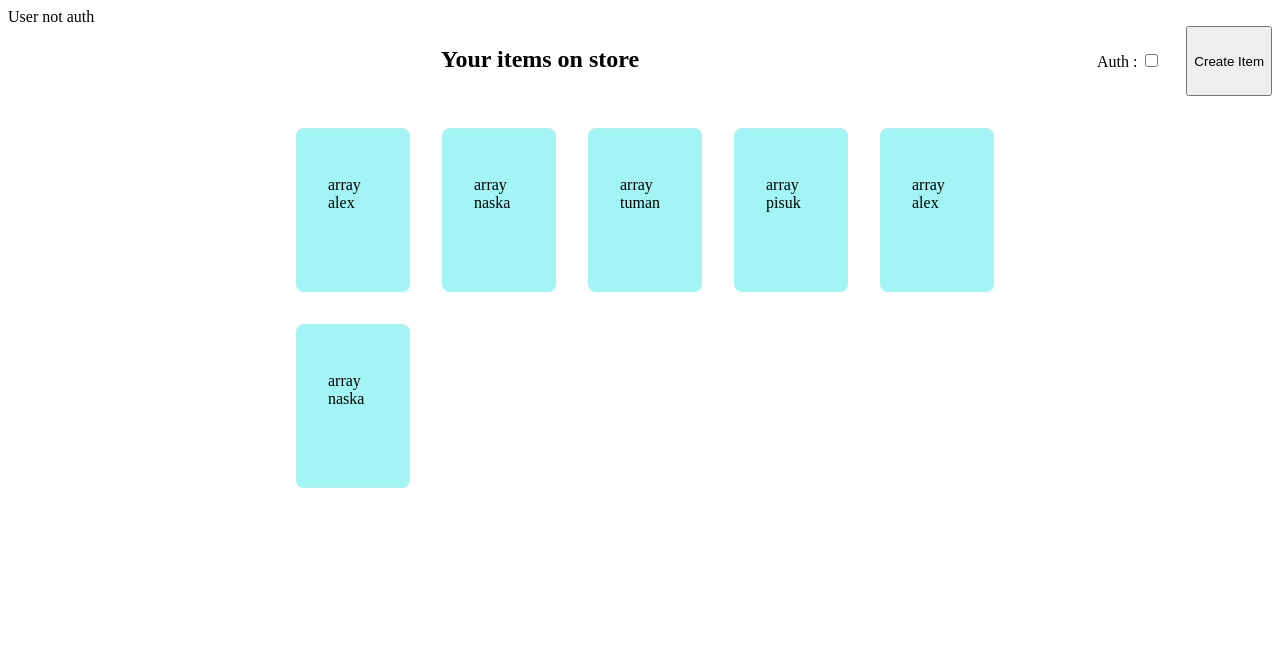
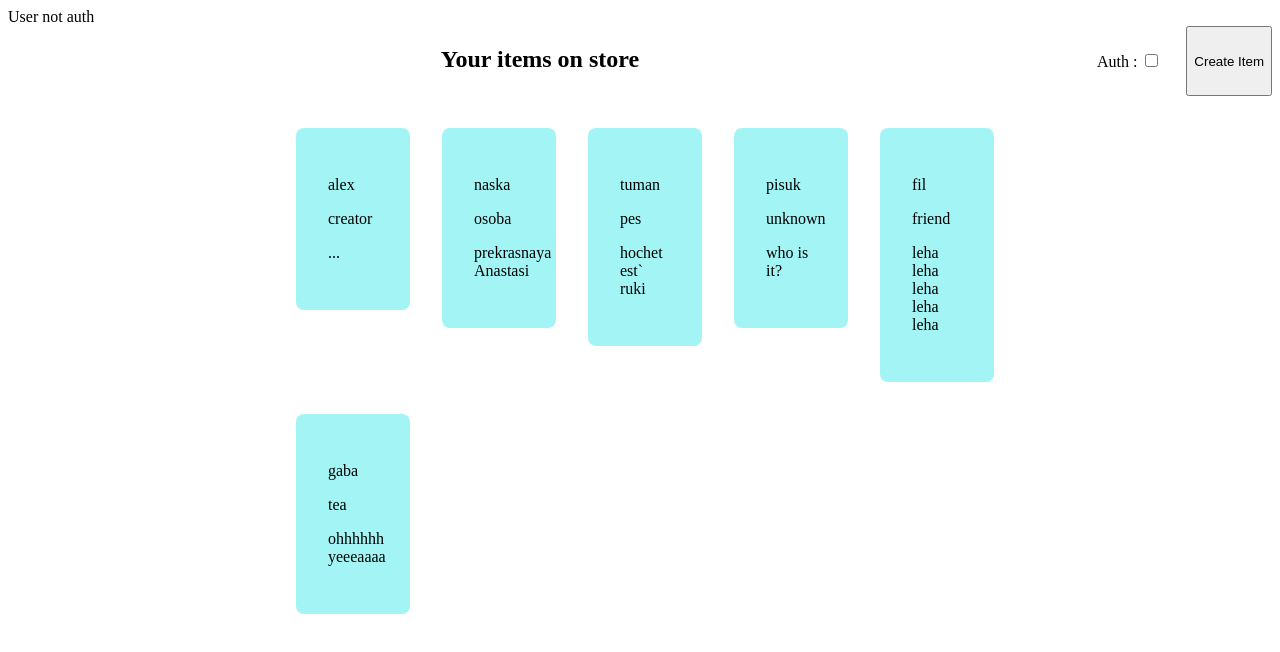
Before and after one commit to songvo1018/storage-practice, a React (Create React App) app: page / in a window 1280 px wide. Shown: the top 652 px of the page. Built offline with nearby package versions, Linux system fonts and the light colour scheme.

Commit message:
1.4 Create item dont dispatch to store. Problem with inputs

```diff
--- a/src/App.js
+++ b/src/App.js
@@ -1,16 +1,19 @@
 import React, {Component} from 'react';
 import {connect} from 'react-redux'
-import Layout from './layout/Layout';
+import Layout from './containers/layout/Layout';
+import { createItem } from './store/actions/items';
 
 
 class App extends Component {
   render() {
     const {user, arr} = this.props
 
+
+
     return (
 			<div>
 				{user ? <span>User not auth</span> : <span>User not auth</span>}
-				<Layout arr={arr} />
+				<Layout arr={arr} auth={user.isAuthenticated}/>
 			</div>
 		);
 
@@ -20,8 +23,14 @@ class App extends Component {
 const mapStateToProps = store => {
   return {
     user : store.user,
-    arr: store.item
+    array: store.item.arr
   }
 }
 
-export default connect(mapStateToProps)(App)
+const mapDispatchToProps = dispatch => {
+  return {
+    createItemAction: array => dispatch(createItem(array))
+  }
+}
+
+export default connect(mapStateToProps, mapDispatchToProps)(App)
--- a/src/components/CreateItem/CreateItem.js
+++ b/src/components/CreateItem/CreateItem.js
@@ -1,23 +1,58 @@
-import React from 'react'
+import React, {Component} from 'react'
 import Input from '../Input/Input'
 import './CreateItem.css'
+import { connect } from 'react-redux'
+import { createItem } from "../../store/actions/items";
 
-const CreateItem = () => {
+class CreateItem extends Component {
+	state = {
+		id: "",
+		name: "",
+		category: "",
+		description: "",
+		price: "",
+	};
+
+	handlerValue(e) {
+		const value = e.value;
+		const name = e.name;
+
+		this.setState({
+			[name]: value,
+		});
+		console.log(this.state);
+	}
+
+	render() {
 		return (
 			<div className="create-shadow">
 				<div className="create-modal">
 					<ul>
 						<li>
-						<Input placeholder="title" />
+							<Input
+								placeholder="title"
+								name="text"
+								onChange={(event) => this.handlerValue(event.target)}
+							/>
 						</li>
 						<li>
-						<Input placeholder="name" />
+							<Input
+								placeholder="name"
+								name="text"
+								onChange={(event) => this.handlerValue(event.target)}
+							/>
 						</li>
 						<li>
-						<Input placeholder="description" />
+							<Input
+								placeholder="description"
+								onChange={(event) => this.handlerValue(event.target)}
+							/>
 						</li>
 						<li>
-						<Input placeholder="price" />
+							<Input
+								placeholder="price"
+								onChange={(event) => this.handlerValue(event.target)}
+							/>
 						</li>
 						<button type="submit">Create</button>
 						<button>Cancel</button>
@@ -25,7 +60,20 @@ const CreateItem = () => {
 				</div>
 			</div>
 		);
-
+	}
 }
 
-export default CreateItem
+
+const mapStateToProps = (store) => {
+	return {
+		user: store.user,
+		array: store.item.arr,
+	};
+};
+
+const mapDispatchToProps = (dispatch) => {
+	return {
+		createItemAction: (array) => dispatch(createItem(array)),
+	};
+};
+export default connect(mapStateToProps, mapDispatchToProps)(CreateItem);
--- a/src/components/ItemCard/ItemCard.css
+++ b/src/components/ItemCard/ItemCard.css
@@ -1,6 +1,6 @@
 .card {
   width: 50px;
-  height: 100px;
+  min-height: 100px;
   padding: 2rem;
   margin: 1rem;
   background-color: rgb(163, 245, 245);
--- a/src/components/ItemCard/ItemCard.js
+++ b/src/components/ItemCard/ItemCard.js
@@ -2,10 +2,11 @@ import React from 'react'
 import './ItemCard.css'
 
 const ItemCard = (props) => {
-  let data = props.data
   return (
 		<div className='card'>
-			<p>array {data.name}</p>
+			<p>{props.data.name}</p>
+			<p>{props.data.category}</p>
+			<p>{props.data.description}</p>
 		</div>
 	);
 }
--- /dev/null
+++ b/src/containers/layout/Layout.js
@@ -0,0 +1,67 @@
+import React, { Component } from 'react'
+import ItemCard from '../../components/ItemCard/ItemCard'
+import './Layout.css'
+import Auth from '../../components/Auth/Auth'
+import CreateItem from '../../components/CreateItem/CreateItem'
+import { connect } from 'react-redux'
+
+class Layout extends Component {
+
+  state = {
+
+      isAuthenticated: this.props.auth,
+      showCreateItem: false
+  }
+
+  renderItems() {
+    const  arr  = this.props.arr;
+
+    const numbers = arr;
+    const listItems = numbers.map((number) =>
+      <ItemCard key ={ number.id + '-item'}data = {number} />
+    );
+    return (
+      <ul>{listItems}</ul>
+    );
+    }
+
+  showCreateItem() {
+    let show = !!this.state.showCreateItem
+    return (
+      this.setState({
+        showCreateItem: !show
+      })
+    )
+  }
+  render() {
+    const {auth} = this.props
+    return (
+			<div>
+				<div className="header">
+					<h2>Your items on store</h2>
+					<Auth />
+					<button
+						onClick={() => {
+							auth ? this.showCreateItem() : alert('not auth')
+						}}
+					>
+						Create Item
+					</button>
+				</div>
+
+        {this.state.showCreateItem ? <CreateItem /> : null}
+
+				<div className="list-item">{this.renderItems()}</div>
+			</div>
+		);
+  }
+}
+
+const mapStateToProps = (store) => {
+	return {
+		auth: store.user.isAuthenticated,
+		arr: store.item.arr,
+	};
+};
+
+export default connect(mapStateToProps)(Layout)
--- a/src/layout/Layout.js
+++ /dev/null
@@ -1,64 +0,0 @@
-import React, { Component } from 'react'
-import ItemCard from '../components/ItemCard/ItemCard'
-import './Layout.css'
-import Auth from '../components/Auth/Auth'
-import CreateItem from '../components/CreateItem/CreateItem'
-
-export default class Layout extends Component {
-
-  state = {
-      arr: this.props.arr,
-      showCreateItem: false
-  }
-
-  // mapArray() {
-  //   for (let i = 0; i < this.state.arr.length; i++) {
-  //     const element = this.state.arr[i];
-  //     this.renderItems(element)
-  //   }
-  // }
-
-  renderItems() {
-
-    return (
-      <ul>
-				<ItemCard data={this.props.arr.arr[0]} />
-				<ItemCard data={this.props.arr.arr[1]} />
-				<ItemCard data={this.props.arr.arr[2]} />
-				<ItemCard data={this.props.arr.arr[3]} />
-				<ItemCard data={this.props.arr.arr[0]} />
-				<ItemCard data={this.props.arr.arr[1]} />
-      </ul>
-		)
-  }
-
-
-  showCreateItem() {
-    let show = !!this.state.showCreateItem
-    return (
-      this.setState({
-        showCreateItem: !show
-      })
-    )
-  }
-  render() {
-    return (
-			<div>
-				<div className="header">
-					<h2>Your items on store</h2>
-					<Auth />
-					<button
-						onClick={() => {
-							this.showCreateItem();
-						}}
-					>
-						Create Item
-					</button>
-				</div>
-					{this.state.showCreateItem ? <CreateItem /> : null}
-
-				<div className="list-item">{this.renderItems()}</div>
-			</div>
-		);
-  }
-}
--- /dev/null
+++ b/src/store/actions/items.js
@@ -0,0 +1,6 @@
+export function createItem(array) {
+  return {
+    type: 'CREATE_ITEM',
+    payload: array
+  }
+}
--- a/src/store/reducers/items.js
+++ b/src/store/reducers/items.js
@@ -1,7 +1,6 @@
 const InitialState = {
 	owner: "Alex",
-  arr:
-  [
+	arr: [
 		{
 			id: "1",
 			name: "alex",
@@ -30,9 +29,29 @@ const InitialState = {
 			description: "who is it?",
 			price: "all",
 		},
+		{
+			id: "5",
+			name: "fil",
+			category: "friend",
+			description: "leha leha leha leha leha",
+			price: "all",
+		},
+		{
+			id: "6",
+			name: "gaba",
+			category: "tea",
+			description: "ohhhhhh yeeeaaaa",
+			price: "all",
+		},
 	],
 };
 
-export function itemsReducer(state = InitialState) {
-	return state;
+export function itemsReducer(state = InitialState, action) {
+	switch (action.type) {
+		case "CREATE_ITEM":
+			return { ...state, array: action.payload };
+
+		default:
+			return state;
+	}
 }
--- a/src/store/reducers/user.js
+++ b/src/store/reducers/user.js
@@ -1,5 +1,5 @@
 const InitialState = {
-	isAuthenticated: false
+	isAuthenticated: true
 };
 
 export function userReducer(state = InitialState) {
```
Also changed, not shown: src/containers/layout/Layout.css (renamed from src/layout/Layout.css). Lines whose indentation alone changed are shown as unchanged.
